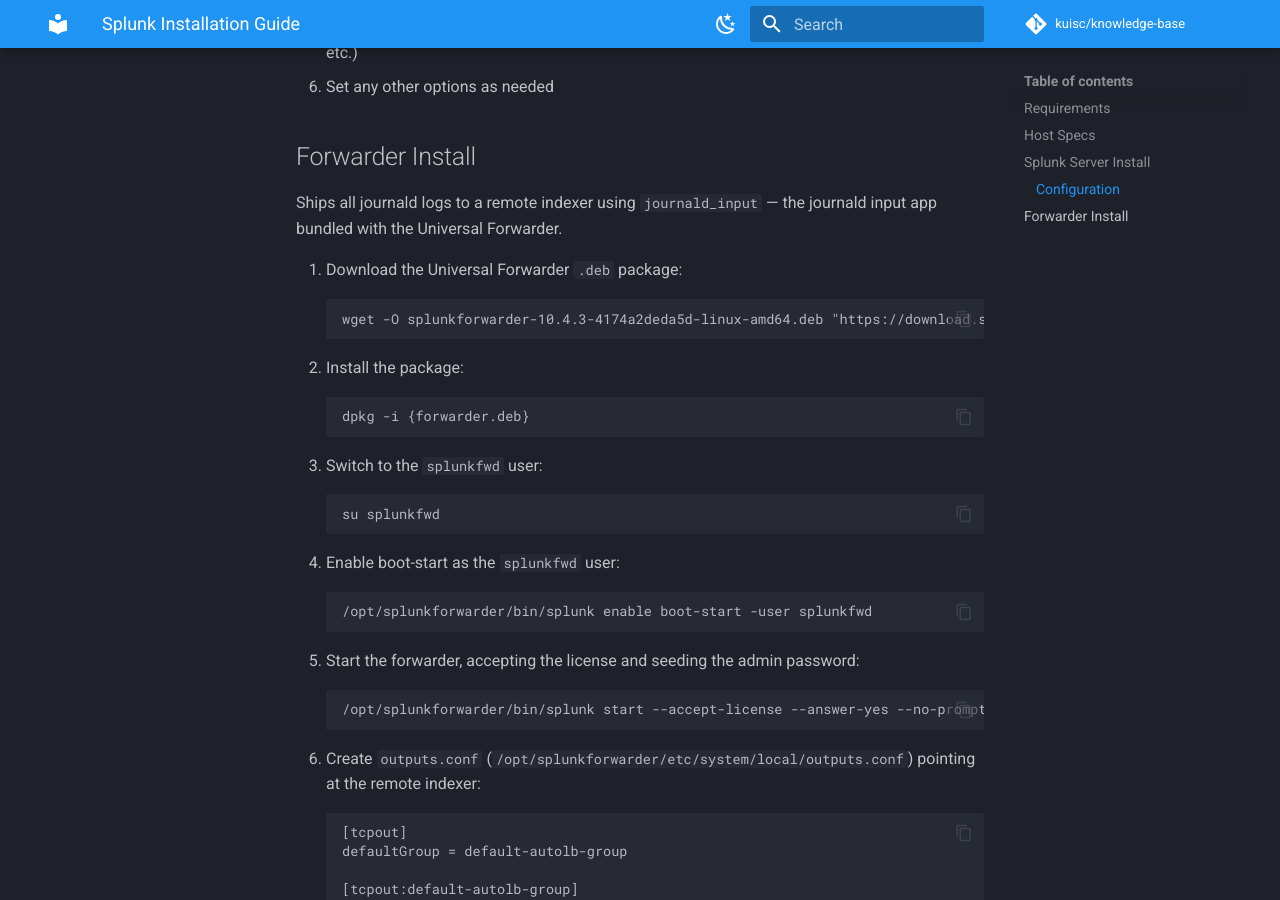
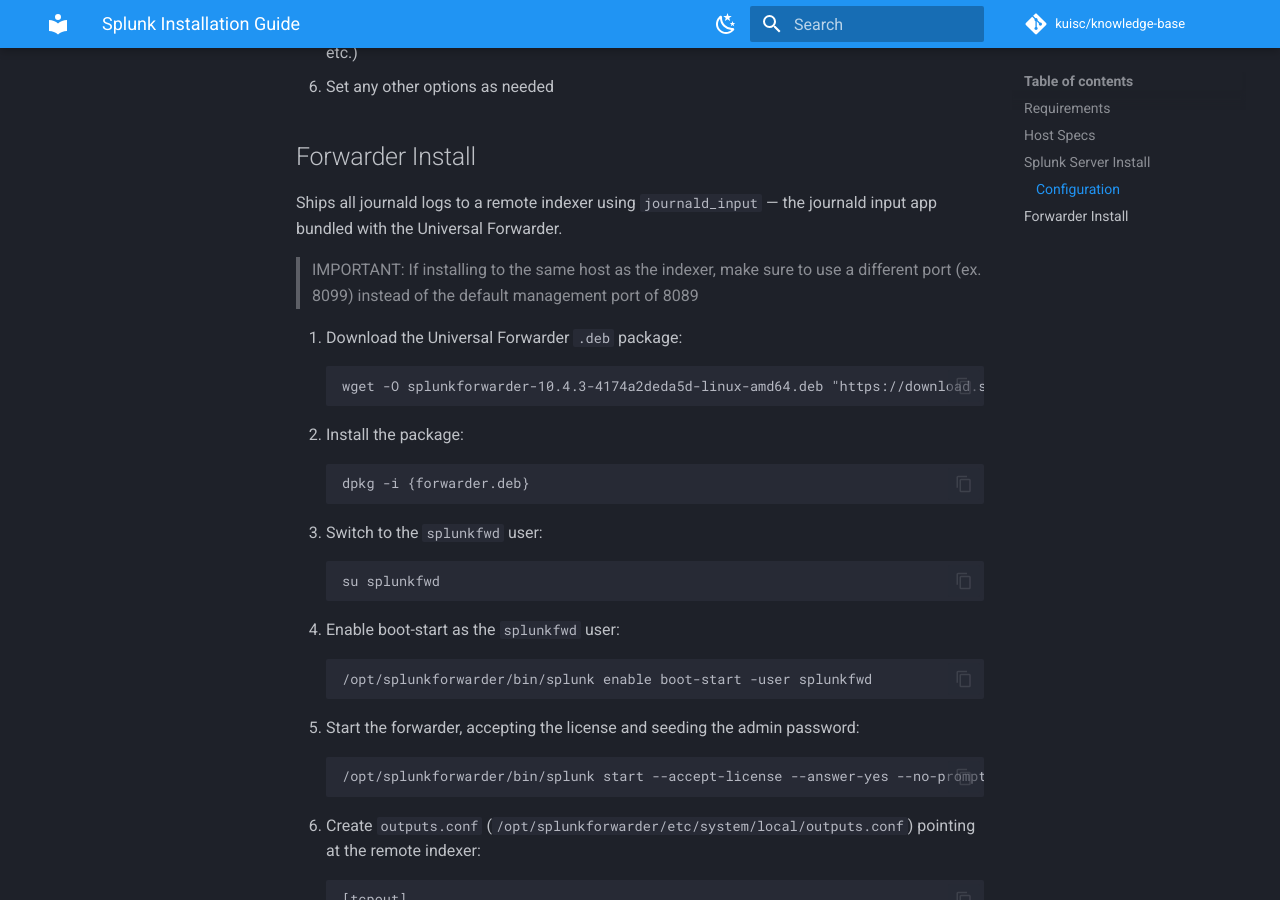
Before and after one commit to KUISC/knowledge-base, an MkDocs documentation site: the page built from docs/playbooks/splunk-install-guide.md, in a window 1280 px wide and 900 px high, scrolled down 1657 px. Built offline with MkDocs 1.6.1 and Material for MkDocs 9.7.7, drawn with Linux system fonts in a browser that asks for light colours; comment, search, counter and statistics services are not loaded.

Commit message:
Update splunk-install-guide.md

````diff
--- a/docs/playbooks/splunk-install-guide.md
+++ b/docs/playbooks/splunk-install-guide.md
@@ -61,6 +61,8 @@
 
 Ships all journald logs to a remote indexer using `journald_input` — the journald input app bundled with the Universal Forwarder.
 
+> IMPORTANT: If installing to the same host as the indexer, make sure to use a different port (ex. 8099) instead of the default management port of 8089
+
 1. Download the Universal Forwarder `.deb` package:
    ```
    wget -O splunkforwarder-10.4.3-4174a2deda5d-linux-amd64.deb "https://download.splunk.com/products/universalforwarder/releases/10.4.3/linux/splunkforwarder-10.4.3-4174a2deda5d-linux-amd64.deb"
````
